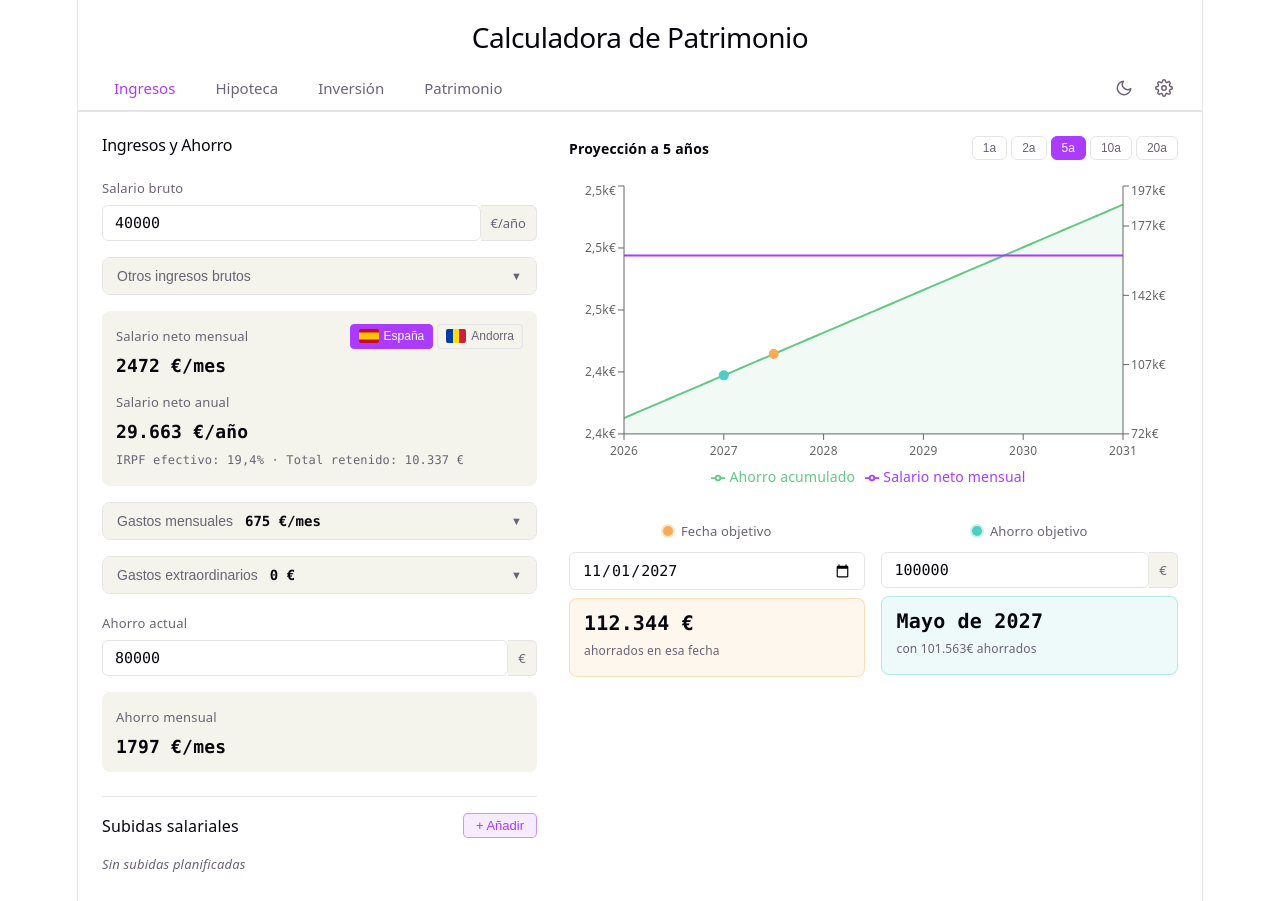
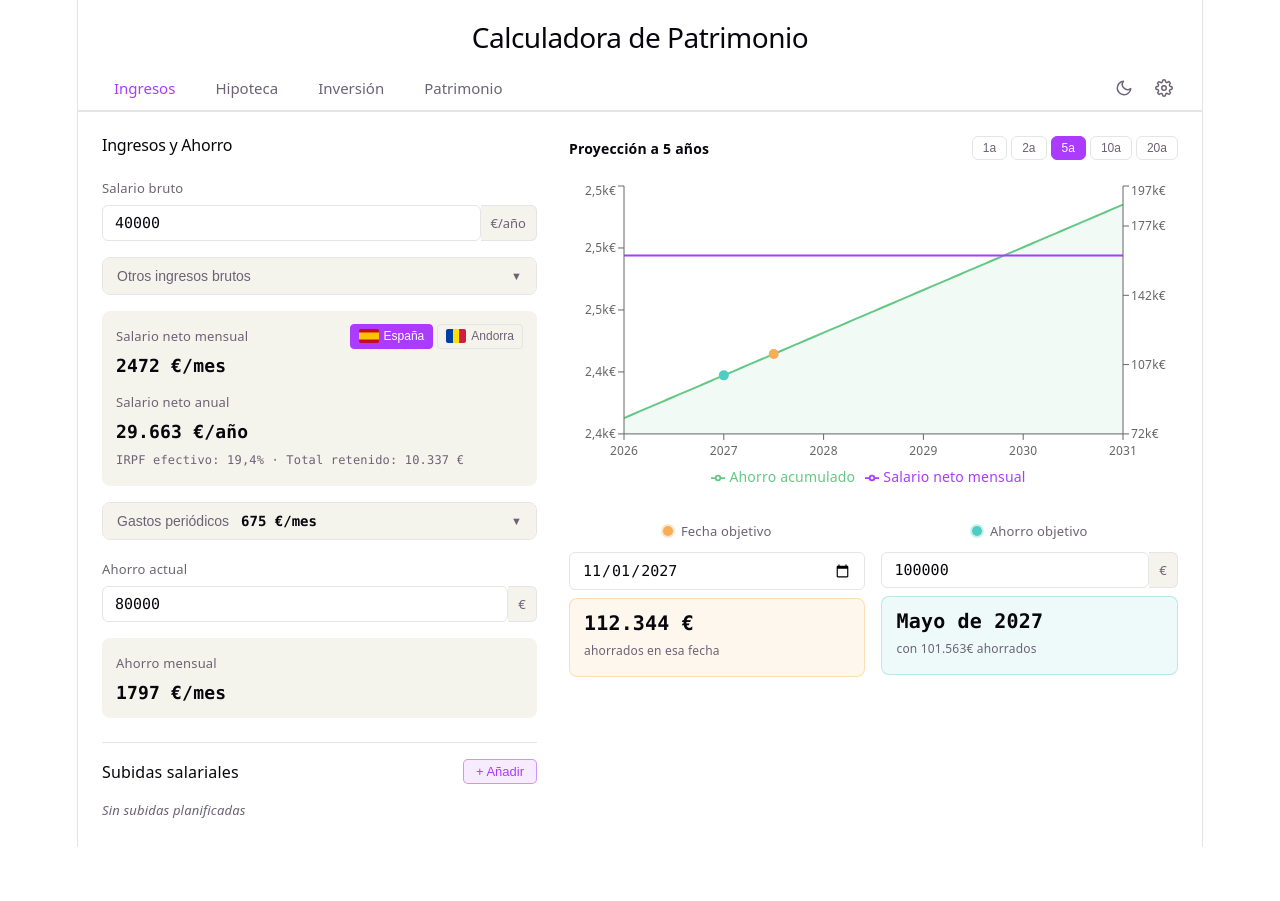
Before and after one commit to aleixRabassa/calculadora-patrimonio, a React (Vite) app: page / in a window 1280 px wide. After the commit the page ends 847 px from the top, so only its background shows below. Built offline with nearby package versions, Linux system fonts and the light colour scheme.

Commit message:
feat: enhance gastos handling by adding tipo property and updating calculations in Ingresos, Hipoteca, Inversion, and Patrimonio components

```diff
--- a/src/components/Hipoteca.tsx
+++ b/src/components/Hipoteca.tsx
@@ -53,7 +53,7 @@ const DEFAULT_STATE: HipotecaState = {
 // Minimal Ingresos state shape needed to compute the default monthly savings
 interface MinimalIngresosState {
   brutoAnual: number
-  gastos?: Array<{ valor: number }>
+  gastos?: Array<{ valor: number; tipo?: 'mes' | 'año' | 'vez' }>
   gastosExtraordinarios?: Array<{ importe: number }>
   ahorroInicial?: number
   country?: Country
@@ -167,7 +167,8 @@ export function Hipoteca() {
 
   const isSyncedWithSavings = (state.annualContribution ?? annualizedSavings) === annualizedSavings
 
-  const totalGastosExtraordinarios = (ingresosState.gastosExtraordinarios ?? []).reduce((s, g) => s + g.importe, 0)
+  const totalGastosVez = (ingresosState.gastos ?? []).filter(g => g.tipo === 'vez').reduce((s, g) => s + g.valor, 0)
+  const totalGastosExtraordinarios = totalGastosVez + (ingresosState.gastosExtraordinarios ?? []).reduce((s, g) => s + g.importe, 0)
   const ahorroInicialEfectivo = calcularAhorroInicialEfectivo(ingresosState.ahorroInicial ?? 0, totalGastosExtraordinarios)
 
   const totalPrice = state.propertyPrice + state.parkingPrice
--- a/src/components/Ingresos.tsx
+++ b/src/components/Ingresos.tsx
@@ -18,6 +18,7 @@ interface GastoMensual {
   id: string
   descripcion: string
   valor: number
+  tipo?: 'mes' | 'año' | 'vez'
 }
 
 interface OtroIngreso {
@@ -54,7 +55,7 @@ interface IngresosState {
   brutoAnual: number
   otrosIngresos: OtroIngreso[]
   gastos: GastoMensual[]
-  gastosExtraordinarios: GastoExtraordinario[]
+  gastosExtraordinarios?: GastoExtraordinario[]
   ahorroInicial: number
   subidas: SubidaSalarial[]
   country: Country
@@ -72,9 +73,8 @@ const DEFAULT_STATE: IngresosState = {
   brutoAnual: 40_000,
   otrosIngresos: [],
   gastos: [
-    { id: 'gasto-hipoteca', descripcion: 'Cuota hipotecaria', valor: DEFAULT_CUOTA_HIPOTECARIA }
+    { id: 'gasto-hipoteca', descripcion: 'Cuota hipotecaria', valor: DEFAULT_CUOTA_HIPOTECARIA, tipo: 'mes' }
   ],
-  gastosExtraordinarios: [],
   ahorroInicial: 80_000,
   country: 'spain',
   subidas: [],
@@ -149,7 +149,6 @@ export function Ingresos() {
   const [fechaObjetivo, setFechaObjetivo] = useLocalStorage<string>('calc.ingresos.fechaObjetivo', '2027-11-01')
   const [ahorroObjetivo, setAhorroObjetivo] = useLocalStorage<number | null>('calc.ingresos.ahorroObjetivo', 100_000)
   const [gastosExpanded, setGastosExpanded] = useState<boolean>(false)
-  const [gastosExtraordinariosExpanded, setGastosExtraordinariosExpanded] = useState<boolean>(false)
   const [otrosIngresosExpanded, setOtrosIngresosExpanded] = useState<boolean>(false)
   const [brutoUnidad, setBrutoUnidad] = useState<'año' | 'mes'>('año')
   const [otrosIngresosUnidades, setOtrosIngresosUnidades] = useState<Record<string, 'mes' | 'año'>>({})
@@ -157,24 +156,40 @@ export function Ingresos() {
   const toggleOtroIngresoUnidad = (id: string) =>
     setOtrosIngresosUnidades(prev => ({ ...prev, [id]: (prev[id] ?? 'mes') === 'mes' ? 'año' : 'mes' }))
 
-  // One-time migration: if old state has gastosFijos but no gastos, convert it
+  // One-time migrations: convert legacy formats
   useEffect(() => {
     if (!state.gastos) {
       const legacy = (state as IngresosState & LegacyIngresosState).gastosFijos ?? 800
-      setState(prev => ({ ...prev, gastos: [{ id: crypto.randomUUID(), descripcion: 'Gastos fijos', valor: legacy }] }))
+      setState(prev => ({ ...prev, gastos: [{ id: crypto.randomUUID(), descripcion: 'Gastos fijos', valor: legacy, tipo: 'mes' as const }] }))
+    }
+    if ((state.gastosExtraordinarios ?? []).length > 0) {
+      const converted = (state.gastosExtraordinarios ?? []).map(g => ({
+        id: g.id,
+        descripcion: g.descripcion,
+        valor: g.importe,
+        tipo: 'vez' as const,
+      }))
+      setState(prev => ({
+        ...prev,
+        gastos: [...(prev.gastos ?? []), ...converted],
+        gastosExtraordinarios: [],
+      }))
     }
   }, [state, setState])
 
   const gastosList = state.gastos ?? []
-  const totalGastos = gastosList.reduce((sum, g) => sum + g.valor, 0)
+  const totalGastos = gastosList.reduce((sum, g) => {
+    const tipo = g.tipo ?? 'mes'
+    if (tipo === 'vez') return sum
+    return sum + (tipo === 'año' ? g.valor / 12 : g.valor)
+  }, 0)
+  const totalGastosVez = gastosList.filter(g => g.tipo === 'vez').reduce((sum, g) => sum + g.valor, 0)
 
   const otrosIngresosList = state.otrosIngresos ?? []
   const totalOtrosIngresosMensual = otrosIngresosList.reduce((sum, i) => sum + i.valor, 0)
   const brutoAnualTotal = state.brutoAnual + totalOtrosIngresosMensual * 12
 
-  const gastosExtraordinariosLista = state.gastosExtraordinarios ?? []
-  const totalGastosExtraordinarios = gastosExtraordinariosLista.reduce((sum, g) => sum + g.importe, 0)
-  const ahorroInicialEfectivo = calcularAhorroInicialEfectivo(state.ahorroInicial, totalGastosExtraordinarios)
+  const ahorroInicialEfectivo = calcularAhorroInicialEfectivo(state.ahorroInicial, totalGastosVez)
 
   const netoInfo = calcularSalarioNeto(brutoAnualTotal, state.country ?? 'spain')
   const ahorroMensual = netoInfo.netoMensual - totalGastos
@@ -183,10 +198,14 @@ export function Ingresos() {
   const fullProjection = useMemo(() => {
     const subidasOrdenadas = [...state.subidas].sort((a, b) => a.mes - b.mes)
     const data: ChartPoint[] = []
-    const gastosExtraordTotal = (state.gastosExtraordinarios ?? []).reduce((sum, g) => sum + g.importe, 0)
-    let ahorroAcum = calcularAhorroInicialEfectivo(state.ahorroInicial, gastosExtraordTotal)
+    const gastosVezTotal = (state.gastos ?? []).filter(g => g.tipo === 'vez').reduce((sum, g) => sum + g.valor, 0)
+    let ahorroAcum = calcularAhorroInicialEfectivo(state.ahorroInicial, gastosVezTotal)
     let brutoActual = state.brutoAnual
-    const gastosMensuales = (state.gastos ?? []).reduce((sum, g) => sum + g.valor, 0)
+    const gastosMensuales = (state.gastos ?? []).reduce((sum, g) => {
+      const tipo = g.tipo ?? 'mes'
+      if (tipo === 'vez') return sum
+      return sum + (tipo === 'año' ? g.valor / 12 : g.valor)
+    }, 0)
     const otrosIngresosMensual = (state.otrosIngresos ?? []).reduce((sum, i) => sum + i.valor, 0)
 
     for (let m = 0; m <= MAX_HORIZONTE_MESES; m++) {
@@ -207,7 +226,7 @@ export function Ingresos() {
       })
     }
     return data
-  }, [state.brutoAnual, state.otrosIngresos, state.gastos, state.gastosExtraordinarios, state.ahorroInicial, state.subidas, state.country])
+  }, [state.brutoAnual, state.otrosIngresos, state.gastos, state.ahorroInicial, state.subidas, state.country])
 
   const chartData = useMemo(
     () => fullProjection.slice(0, horizonYears * 12 + 1),
@@ -251,7 +270,20 @@ export function Ingresos() {
   const addGasto = () => {
     setState(prev => ({
       ...prev,
-      gastos: [...(prev.gastos ?? []), { id: crypto.randomUUID(), descripcion: '', valor: 0 }],
+      gastos: [...(prev.gastos ?? []), { id: crypto.randomUUID(), descripcion: '', valor: 0, tipo: 'mes' as const }],
+    }))
+  }
+
+  const cycleGastoTipo = (id: string) => {
+    setState(prev => ({
+      ...prev,
+      gastos: (prev.gastos ?? []).map(g => {
+        if (g.id !== id) return g
+        const tipo = g.tipo ?? 'mes'
+        if (tipo === 'mes') return { ...g, tipo: 'año' as const, valor: Math.round(g.valor * 12) }
+        if (tipo === 'año') return { ...g, tipo: 'vez' as const }
+        return { ...g, tipo: 'mes' as const, valor: Math.round(g.valor / 12) }
+      }),
     }))
   }
 
@@ -267,6 +299,7 @@ export function Ingresos() {
         id: crypto.randomUUID(),
         descripcion: 'Cuota hipotecaria',
         valor: Math.round(hipoteca.cuotaMensual),
+        tipo: 'mes' as const,
       }],
     }))
   }
@@ -297,27 +330,6 @@ export function Ingresos() {
     setState(prev => ({
       ...prev,
       otrosIngresos: (prev.otrosIngresos ?? []).map(i => i.id === id ? { ...i, [field]: value } : i),
-    }))
-  }
-
-  const addGastoExtraordinario = () => {
-    setState(prev => ({
-      ...prev,
-      gastosExtraordinarios: [...(prev.gastosExtraordinarios ?? []), { id: crypto.randomUUID(), descripcion: '', importe: 0 }],
-    }))
-  }
-
-  const removeGastoExtraordinario = (id: string) => {
-    setState(prev => ({
-      ...prev,
-      gastosExtraordinarios: (prev.gastosExtraordinarios ?? []).filter(g => g.id !== id),
-    }))
-  }
-
-  const updateGastoExtraordinario = (id: string, field: 'descripcion' | 'importe', value: string | number) => {
-    setState(prev => ({
-      ...prev,
-      gastosExtraordinarios: (prev.gastosExtraordinarios ?? []).map(g => g.id === id ? { ...g, [field]: value } : g),
     }))
   }
 
@@ -502,7 +514,7 @@ export function Ingresos() {
             aria-expanded={gastosExpanded}
           >
             <div className="gastos__title">
-              <h3>Gastos mensuales</h3>
+              <h3>Gastos periódicos</h3>
               <span className="gastos__total">{fmt(totalGastos)} €/mes</span>
             </div>
             <span className={`gastos__toggle${gastosExpanded ? ' gastos__toggle--open' : ''}`}>▼</span>
@@ -512,7 +524,11 @@ export function Ingresos() {
               {gastosList.length === 0 && (
                 <p className="gastos__empty">Sin gastos añadidos</p>
               )}
-              {gastosList.map(gasto => (
+              {gastosList.map(gasto => {
+                const tipo = gasto.tipo ?? 'mes'
+                const step = tipo === 'mes' ? 50 : 100
+                const tipoLabel = tipo === 'vez' ? '1 vez' : `€/${tipo}`
+                return (
                   <div key={gasto.id} className="gasto-row">
                     <input
                       type="text"
@@ -525,66 +541,28 @@ export function Ingresos() {
                       <input
                         type="number"
                         min={0}
-                      step={50}
+                        step={step}
                         value={gasto.valor}
                         onFocus={e => e.target.select()}
                         onChange={e => updateGasto(gasto.id, 'valor', Number(e.target.value))}
                       />
-                    <span className="suffix">€/mes</span>
+                      <button
+                        type="button"
+                        className="suffix suffix--toggle"
+                        onClick={() => cycleGastoTipo(gasto.id)}
+                        title="Cambiar unidad"
+                      >
+                        {tipoLabel}
+                      </button>
                     </div>
                     <button type="button" className="btn-remove" onClick={() => removeGasto(gasto.id)}>✕</button>
                   </div>
-              ))}
+                )
+              })}
               <div className="gastos__add-row">
                 <button type="button" className="btn-add" onClick={addGasto}>+ Añadir gasto</button>
                 <button type="button" className="btn-add btn-add--secondary" onClick={addHipotecaAsGasto}>🏠 Añadir hipoteca</button>
               </div>
-            </div>
-          )}
-        </div>
-
-        <div className="gastos">
-          <button
-            type="button"
-            className="gastos__header"
-            onClick={() => setGastosExtraordinariosExpanded(prev => !prev)}
-            aria-expanded={gastosExtraordinariosExpanded}
-          >
-            <div className="gastos__title">
-              <h3>Gastos extraordinarios</h3>
-              <span className="gastos__total">{fmt(totalGastosExtraordinarios)} €</span>
-            </div>
-            <span className={`gastos__toggle${gastosExtraordinariosExpanded ? ' gastos__toggle--open' : ''}`}>▼</span>
-          </button>
-          {gastosExtraordinariosExpanded && (
-            <div className="gastos__body">
-              {gastosExtraordinariosLista.length === 0 && (
-                <p className="gastos__empty">Sin gastos añadidos</p>
-              )}
-              {gastosExtraordinariosLista.map(gasto => (
-                <div key={gasto.id} className="gasto-row">
-                  <input
-                    type="text"
-                    className="gasto-desc"
-                    placeholder="Descripción"
-                    value={gasto.descripcion}
-                    onChange={e => updateGastoExtraordinario(gasto.id, 'descripcion', e.target.value)}
-                  />
-                  <div className="input-group gasto-value">
-                    <input
-                      type="number"
-                      min={0}
-                      step={100}
-                      value={gasto.importe}
-                      onFocus={e => e.target.select()}
-                      onChange={e => updateGastoExtraordinario(gasto.id, 'importe', Number(e.target.value))}
-                    />
-                    <span className="suffix">€</span>
-                  </div>
-                  <button type="button" className="btn-remove" onClick={() => removeGastoExtraordinario(gasto.id)}>✕</button>
-                </div>
-              ))}
-              <button type="button" className="btn-add gastos__add" onClick={addGastoExtraordinario}>+ Añadir gasto</button>
             </div>
           )}
         </div>
@@ -605,12 +583,12 @@ export function Ingresos() {
           </div>
         </div>
 
-        {totalGastosExtraordinarios > 0 && (
+        {totalGastosVez > 0 && (
           <div className="field field--computed">
             <label>Ahorro actual disponible</label>
             <div className={`computed-value ${ahorroInicialEfectivo < 0 ? 'computed-value--negative' : ''}`}>
               {fmt(ahorroInicialEfectivo)} €
-              <span className="detail">Ahorro actual {fmt(state.ahorroInicial)} € − Gastos extraordinarios {fmt(totalGastosExtraordinarios)} €</span>
+              <span className="detail">Ahorro actual {fmt(state.ahorroInicial)} € − Gastos únicos {fmt(totalGastosVez)} €</span>
             </div>
           </div>
         )}
--- a/src/components/Inversion.tsx
+++ b/src/components/Inversion.tsx
@@ -46,7 +46,7 @@ interface MinimalHipotecaState {
 
 interface MinimalIngresosState {
   brutoAnual: number
-  gastos?: Array<{ valor: number }>
+  gastos?: Array<{ valor: number; tipo?: 'mes' | 'año' | 'vez' }>
   gastosExtraordinarios?: Array<{ importe: number }>
   ahorroInicial?: number
   country?: Country
@@ -304,10 +304,15 @@ export function Inversion() {
   }
 
   const addAhorroAsInversion = () => {
-    const totalGastosExtraordinarios = (ingresosState.gastosExtraordinarios ?? []).reduce((s, g) => s + g.importe, 0)
+    const totalGastosVez = (ingresosState.gastos ?? []).filter(g => g.tipo === 'vez').reduce((s, g) => s + g.valor, 0)
+    const totalGastosExtraordinarios = totalGastosVez + (ingresosState.gastosExtraordinarios ?? []).reduce((s, g) => s + g.importe, 0)
     const ahorroInicialEfectivo = calcularAhorroInicialEfectivo(ingresosState.ahorroInicial ?? 0, totalGastosExtraordinarios)
 
-    const totalGastos = (ingresosState.gastos ?? []).reduce((s, g) => s + g.valor, 0)
+    const totalGastos = (ingresosState.gastos ?? []).reduce((s, g) => {
+      const tipo = g.tipo ?? 'mes'
+      if (tipo === 'vez') return s
+      return s + (tipo === 'año' ? g.valor / 12 : g.valor)
+    }, 0)
     const netoMensual = calcularSalarioNeto(ingresosState.brutoAnual, ingresosState.country ?? 'spain').netoMensual
     const ahorroMensual = netoMensual - totalGastos
 
--- a/src/components/Patrimonio.tsx
+++ b/src/components/Patrimonio.tsx
@@ -70,6 +70,7 @@ interface GastoMensual {
   id: string
   descripcion: string
   valor: number
+  tipo?: 'mes' | 'año' | 'vez'
 }
 
 interface GastoExtraordinario {
@@ -88,7 +89,7 @@ interface IngresosState {
   brutoAnual: number
   otrosIngresos?: OtroIngreso[]
   gastos: GastoMensual[]
-  gastosExtraordinarios: GastoExtraordinario[]
+  gastosExtraordinarios?: GastoExtraordinario[]
   ahorroInicial: number
   country: Country
 }
@@ -120,7 +121,6 @@ interface InversionState {
 const DEFAULT_INGRESOS: IngresosState = {
   brutoAnual: 40_000,
   gastos: [],
-  gastosExtraordinarios: [],
   ahorroInicial: 0,
   country: 'spain',
 }
@@ -179,9 +179,14 @@ export function Patrimonio() {
   )
 
   const gastosList = useMemo(() => ingresosState.gastos ?? [], [ingresosState.gastos])
-  const totalGastos = gastosList.reduce((s, g) => s + g.valor, 0)
+  const totalGastos = gastosList.reduce((s, g) => {
+    const tipo = g.tipo ?? 'mes'
+    if (tipo === 'vez') return s
+    return s + (tipo === 'año' ? g.valor / 12 : g.valor)
+  }, 0)
 
-  const totalGastosExtraordinarios = (ingresosState.gastosExtraordinarios ?? []).reduce((s, g) => s + g.importe, 0)
+  const totalGastosVez = gastosList.filter(g => g.tipo === 'vez').reduce((s, g) => s + g.valor, 0)
+  const totalGastosExtraordinarios = totalGastosVez + (ingresosState.gastosExtraordinarios ?? []).reduce((s, g) => s + g.importe, 0)
   const ahorroInicialEfectivo = calcularAhorroInicialEfectivo(ingresosState.ahorroInicial ?? 0, totalGastosExtraordinarios)
 
   const totalPrice = hipotecaState.propertyPrice + hipotecaState.parkingPrice
```
Lines whose indentation alone changed are shown as unchanged.
